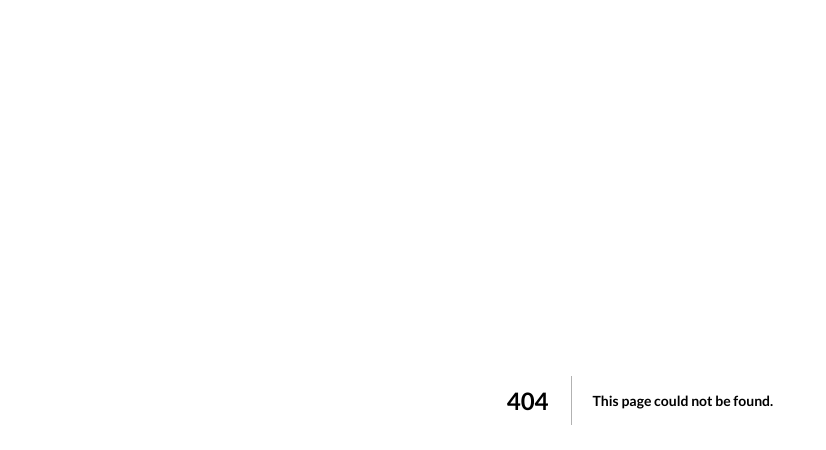
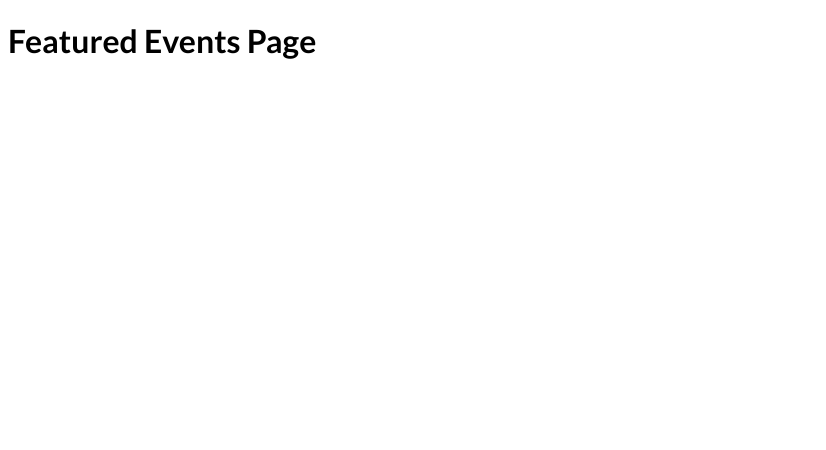
Before and after one commit to mohamedsaidumn/nextjs-course, a Next.js app: page /events in a window 1280 px wide. Before the commit this address had no page. Shown: the top 450 px of the page, without its empty margins (0-826 px from the left). Built offline with nearby package versions, Linux system fonts and the light colour scheme.

Commit message:
set up the pages under events

```diff
--- a/components/events/event-item.js
+++ b/components/events/event-item.js
@@ -1,3 +1,5 @@
+import Link from "next/link";
+
 const EventItem = (props) => {
   const { title, image, date, location, id } = props;
 
@@ -22,7 +24,7 @@ const EventItem = (props) => {
           </div>
         </div>
         <div>
-          <span>Explore Event</span>
+          <Link href={exploreLink}>Explore Event</Link>
         </div>
       </div>
     </li>
--- /dev/null
+++ b/pages/events/[...slug].js
@@ -0,0 +1,9 @@
+function FilteredEventsPage() {
+  return (
+    <div>
+      <h1> Featured Events Page </h1>
+    </div>
+  );
+}
+
+export default FilteredEventsPage;
```
Also changed, not shown: pages/events/[eventId].js (added, +9 -0 lines), pages/events/index.js (added, +9 -0 lines).
